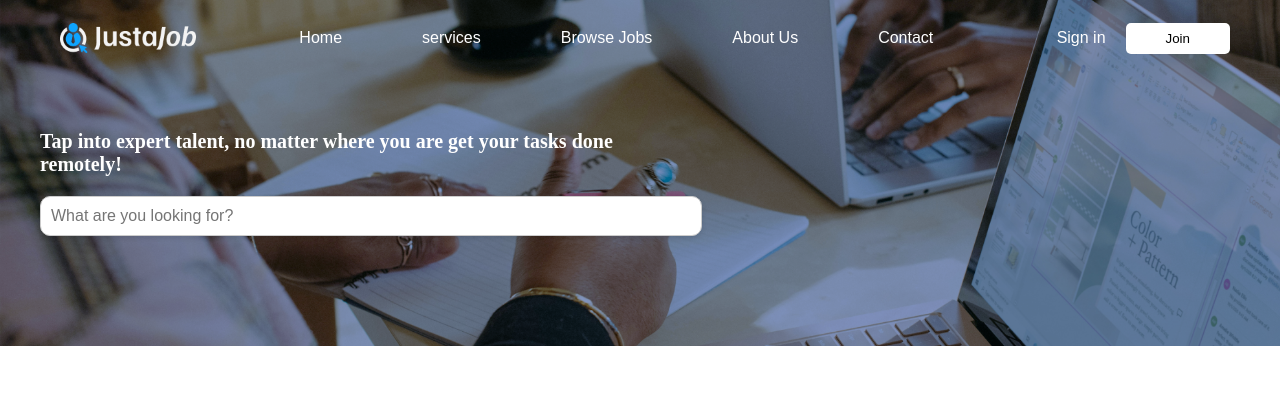
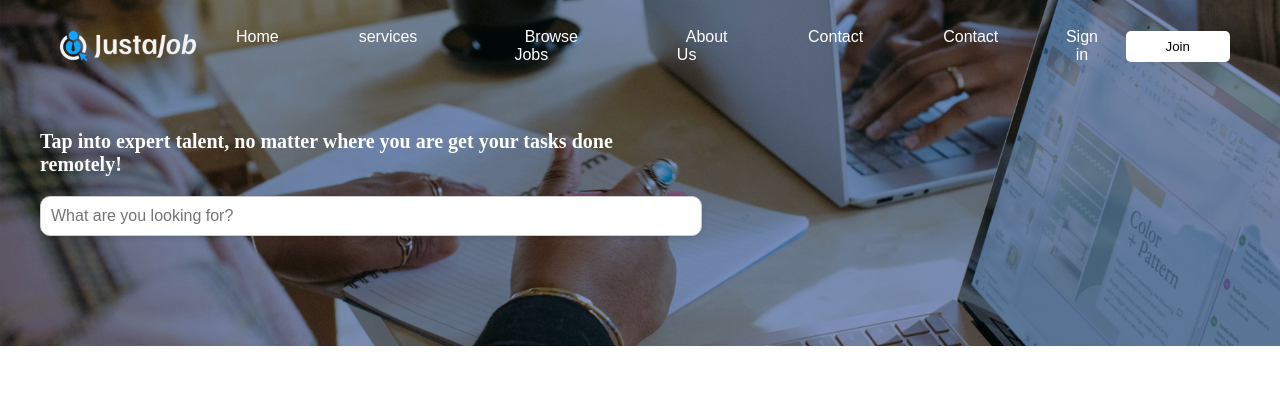
Before and after one commit to yhsunny176/CSE327-Project, a Django app: page / in a window 1280 px wide. Shown: the top 406 px of the page. Run offline with Django 5.2, Linux system fonts and the light colour scheme.

Commit message:
Update index.html

```diff
--- a/freelance_webpage/templates/index.html
+++ b/freelance_webpage/templates/index.html
@@ -1,13 +1,17 @@
 <!DOCTYPE html>
 <html lang="en">
+
 <head>
     <meta charset="UTF-8">
     <meta name="viewport" content="width=device-width, initial-scale=1.0">
     <title>JustaJob</title>
     {% load static %}
     <link rel="stylesheet" href="{% static 'freelance_webpage/CSS/styles.css' %}">
-    <link rel="stylesheet" href="https://cdnjs.cloudflare.com/ajax/libs/font-awesome/6.5.2/css/all.min.css" integrity="sha512-SnH5WK+bZxgPHs44uWIX+LLJAJ9/2PkPKZ5QiAj6Ta86w+fsb2TkcmfRyVX3pBnMFcV7oQPJkl9QevSCWr3W6A==" crossorigin="anonymous" referrerpolicy="no-referrer" />
+    <link rel="stylesheet" href="https://cdnjs.cloudflare.com/ajax/libs/font-awesome/6.5.2/css/all.min.css"
+        integrity="sha512-SnH5WK+bZxgPHs44uWIX+LLJAJ9/2PkPKZ5QiAj6Ta86w+fsb2TkcmfRyVX3pBnMFcV7oQPJkl9QevSCWr3W6A=="
+        crossorigin="anonymous" referrerpolicy="no-referrer" />
 </head>
+
 <body>
     <header>
         <div class="header-top">
@@ -19,6 +23,7 @@
                     <li><a href="#browsejobs">Browse Jobs</a></li>
                     <li><a href="#about">About Us</a></li>
                     <li><a href="#contact">Contact</a></li>
+                    <li><a href="#joybangla">Contact</a></li>
                 </ul>
             </nav>
             <div class="login-container">
@@ -71,11 +76,11 @@
         </section>
     </main>
     <!--About Part-->
-     <section class="about container"= id ="about">
-        <div class ="about-Images">
+    <section class="about container"=id="about">
+        <div class="about-Images">
             <Images src="Images/about_us.png" alt="project 1">
         </div>
-            <div class= "about-text">
+        <div class="about-text">
 
             <h2>We provide the best <br> services For You !</h2>
             <p>Our team consists of industry experts passionate about the freelancing world.
@@ -122,4 +127,5 @@
         }
     </script>
 </body>
+
 </html>
```
Lines whose indentation alone changed are shown as unchanged.
